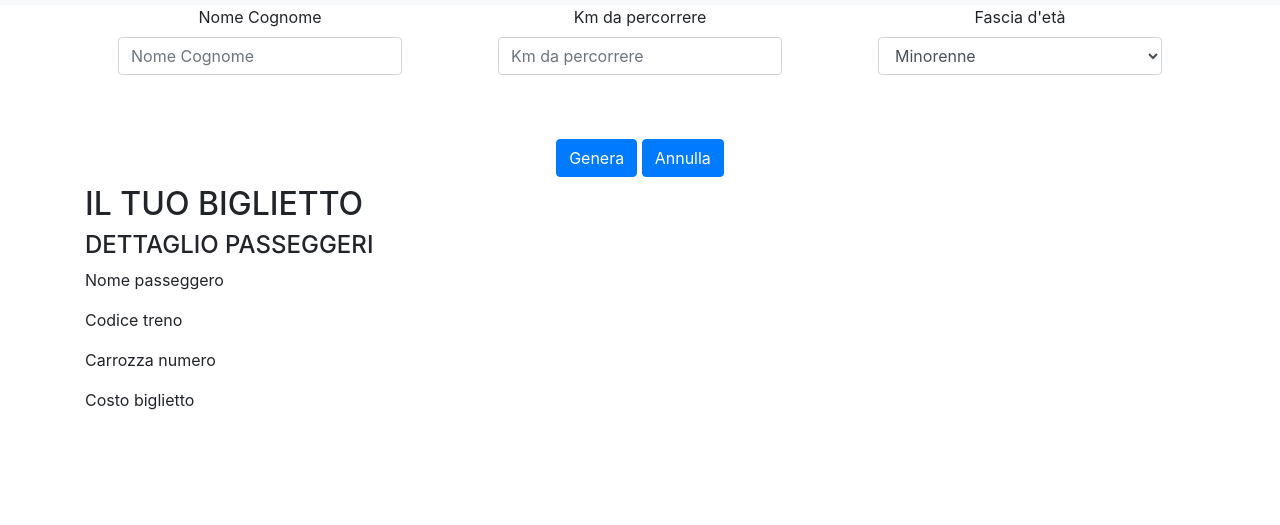
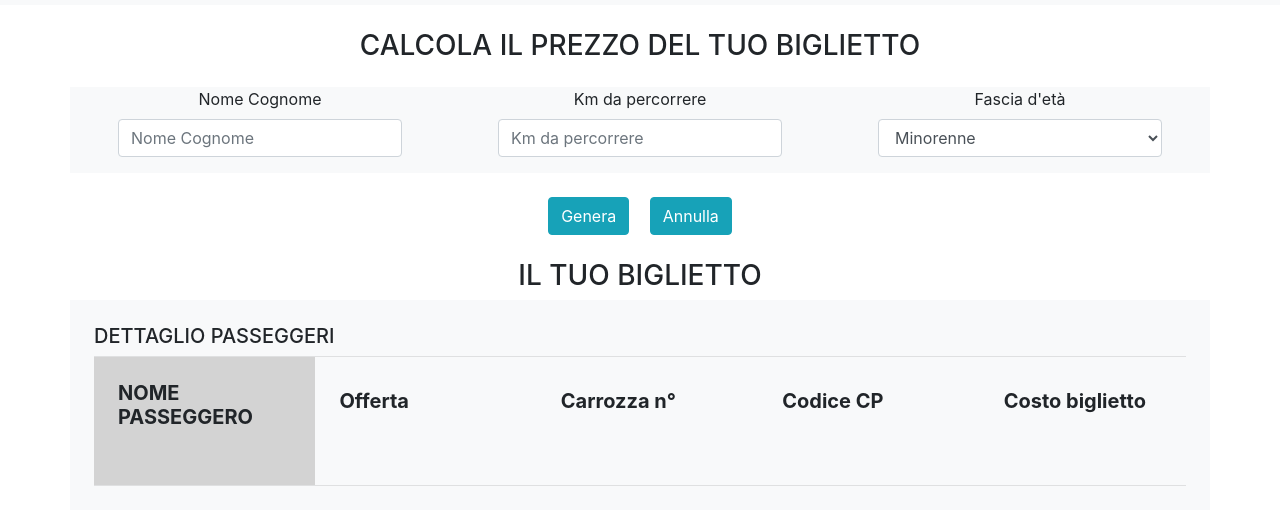
Before and after one commit to emaferr/js-biglietto-treno-form, a plain HTML site: page index.html in a window 1280 px wide. Shown: the part 51-576 px from the top of the page. Drawn offline with nearby package versions, Linux system fonts and the light colour scheme.

Commit message:
Sistemato layout

```diff
--- a/assets/css/style.css
+++ b/assets/css/style.css
@@ -0,0 +1,5 @@
+.biglietto {
+    margin-left: -15px;
+    margin-right: -15px;
+    font-size: 1.5rem;
+}
--- a/assets/js/function.js
+++ b/assets/js/function.js
@@ -5,17 +5,31 @@ function cancellaDati() {
 function generaBiglietto() {
     // Nome passeggero
     var nomeUtente = document.getElementById("nome_utente").value;
+
     var chilometri = document.getElementById("chilometri_percorso").value;
+
+    if ( chilometri < 10 || chilometri > 1500 ) {
+        alert("Il tragitto percorso dai nostri treni va da 5 a 1550 chilometri")
+    } else if (isNaN (chilometri) ) {
+        alert("Il valore chilometri inserito non è corretto. Inserire un numero compreso fra 5 e 1500")
+    } else {
+
+    }
+
+    // Categoria selezionata dall'utente
     var categoriaUtente = document.getElementById("exampleFormControlSelect1").value;
+
     // Prezzo calcolato
     var prezzoBiglietto = chilometri * 0.21;
 
     if (categoriaUtente == "Minorenne") {
         prezzoBiglietto = (prezzoBiglietto - (prezzoBiglietto * 20) / 100);
+        document.getElementById("offerta").innerHTML = "Sconto Minorenne"
     }else if (categoriaUtente == "Over 65 anni"){
         prezzoBiglietto = (prezzoBiglietto - (prezzoBiglietto * 40) / 100);
+        document.getElementById("offerta").innerHTML = "Sconto Over 65 anni"
     }else{
-
+        document.getElementById("offerta").innerHTML = "Nessuna offerta applicabile"
     }
 
     document.getElementById("nome_biglietto").innerHTML = nomeUtente;
--- a/assets/js/main.js
+++ b/assets/js/main.js
@@ -1,8 +1,4 @@
 // Creiamo un finto biglietto del treno con:
-
-// Categoria selezionata dall'utente
-
-
 
 // Codice treno (numero casuale tra 90000 e 100000 escluso)
 var codiceTreno = Math.floor(Math.random() * (100000 - 90000) + 90000);
--- a/index.html
+++ b/index.html
@@ -18,7 +18,7 @@
 
   </head>
 
-  <body>
+  <body class="text-center">
 
     <!-- Page header -->
     <header>
@@ -39,7 +39,9 @@
 
             <form id="dati_utente">
 
-                <div class="row text-center">
+                <h3 class="text-uppercase my-4">calcola il prezzo del tuo biglietto</h3>
+
+                <div class="row text-center bg-light">
 
                   <div class="col px-5">
                     <label for="exampleFormControlSelect1">Nome Cognome</label>
@@ -67,41 +69,55 @@
 
                 <div class="genera_annulla">
 
-                    <div class="col text-center mt-5">
+                    <div class="col text-center my-4">
 
-                        <button type="button" onclick="generaBiglietto()" value="Submit" id="genera_biglietto" class="btn btn-primary mb-2">Genera</button>
+                        <button type="button" onclick="generaBiglietto()" value="Submit" id="genera_biglietto" class="btn btn-info mx-2">Genera</button>
 
-                        <button type="button" onclick="cancellaDati()" value="Reset" id="cancella_dati" class="btn btn-primary mb-2">Annulla</button>
+                        <button type="button" onclick="cancellaDati()" value="Reset" id="cancella_dati" class="btn btn-info mx-2">Annulla</button>
 
                     </div>
-
 
                 </div>
 
             </form>
 
-            <div id="biglietto" class="biglietto">
-                <h2>IL TUO BIGLIETTO</h2>
+            <h3>IL TUO BIGLIETTO</h3>
 
-                <h4>DETTAGLIO PASSEGGERI</h4>
+            <div class="biglietto bg-light text-left px-4">
 
-                <p>Nome passeggero <span id="nome_biglietto"></span></p>
+                <h5 class="pt-4">DETTAGLIO PASSEGGERI</h5>
 
-                <p>Codice treno <span id="codice_treno"></span></p>
+                <hr class="my-0">
 
-                <p>Carrozza numero <span id="numero_carrozza"></span></p>
+                <div class="row">
+                    <div style="margin-left: 15px; background-color: lightgrey;" class="col p-4">
+                        <h5 class="text-uppercase font-weight-bold">nome passeggero</h5>
+                        <strong id="nome_biglietto"></strong>
+                    </div>
+                    <div class="col p-4">
+                        <h5 class="mb-5 my-2 font-weight-bold">Offerta</h5>
+                        <span id="offerta"></span>
+                    </div>
+                    <div class="col p-4">
+                        <h5 class="mb-5 my-2 font-weight-bold">Carrozza n°</h5>
+                        <span id="numero_carrozza"></span>
+                    </div>
+                    <div class="col p-4">
+                        <h5 class="mb-5 my-2 font-weight-bold">Codice CP</h5>
+                        <span id="codice_treno"></span>
+                    </div>
+                    <div class="col p-4">
+                        <h5 class="mb-5 my-2 font-weight-bold">Costo biglietto</h5>
+                        <span id="costo_biglietto"></span>
+                    </div>
+                </div>
 
-                <p>Costo biglietto <span id="costo_biglietto"></span></p>
-
-
+                <hr class="my-0 pb-4">
 
             </div>
 
+
         </div>
-
-
-
-
 
     </main>
 
```
